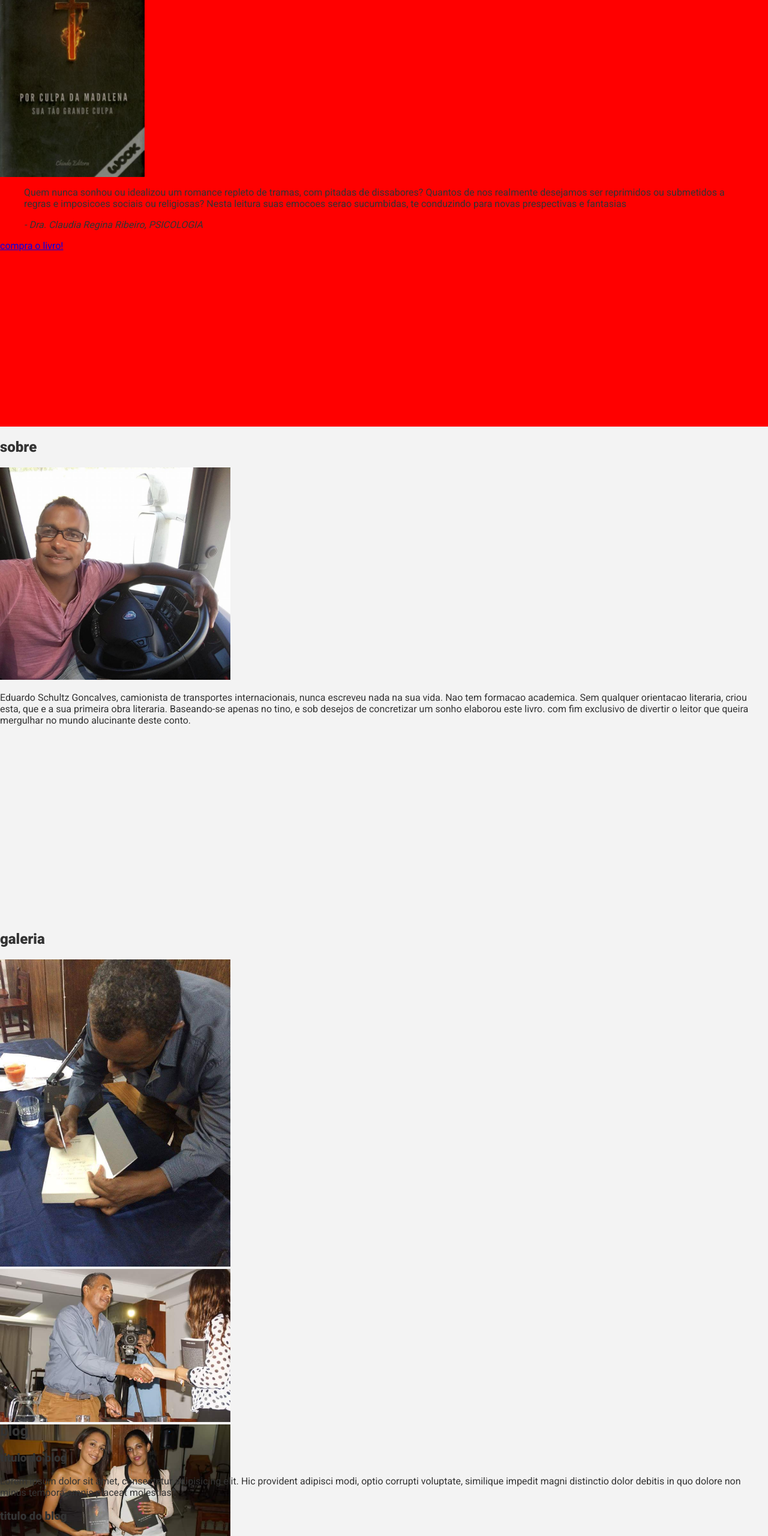
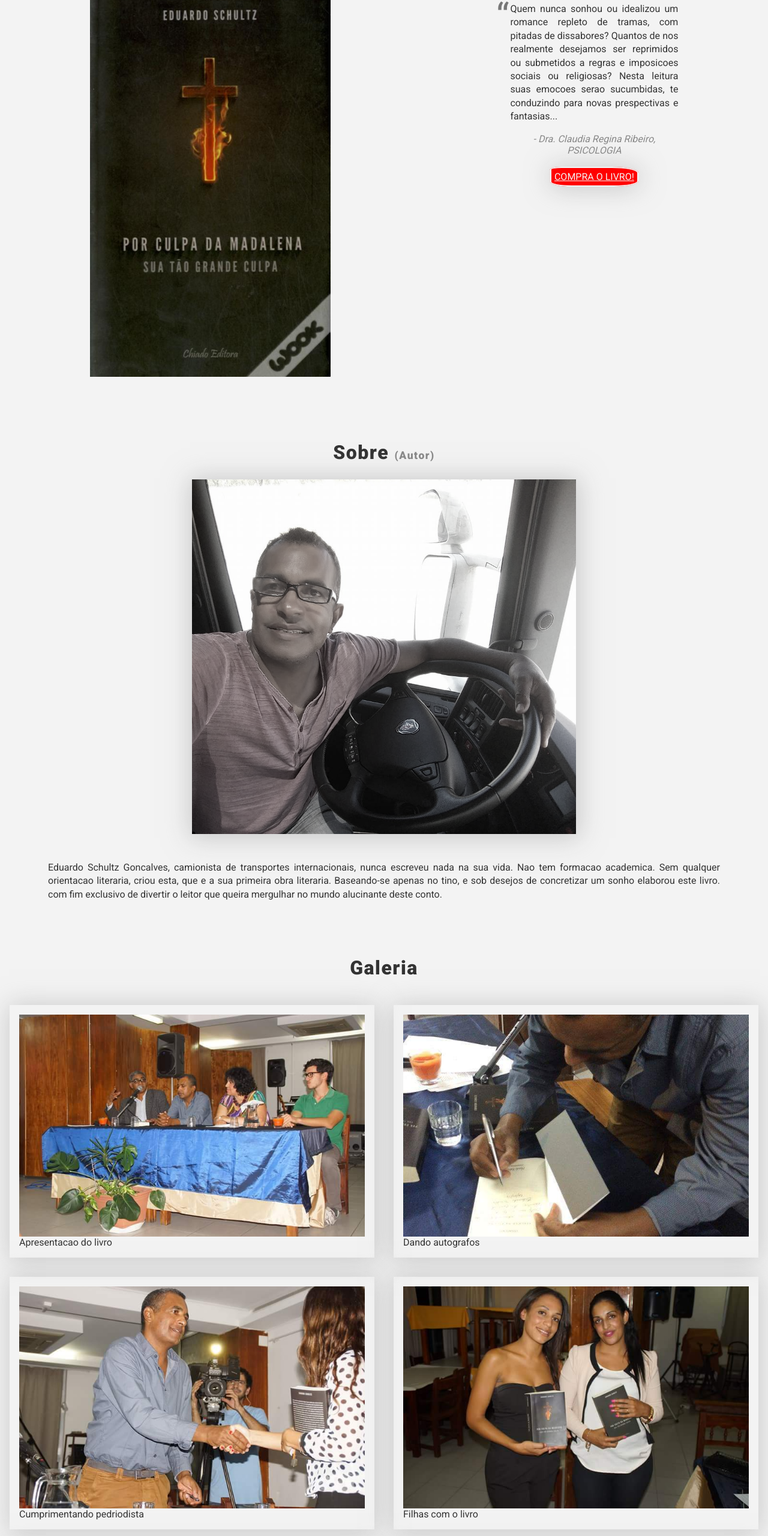
Before and after one commit to GRC-Cyber/eduardo-schultz, a plain HTML site: page index.html in a window 1280 px wide. Shown: the part 240-2800 px from the top of the page at 60% size. Drawn offline with Linux system fonts and the light colour scheme.

Commit message:
add html and css to the blog

```diff
--- a/index.html
+++ b/index.html
@@ -6,19 +6,22 @@
     <meta http-equiv="X-UA-Compatible" content="ie=edge">
     <title>Eduardo Schultz | Blog</title>
     <link href="https://fonts.googleapis.com/css?family=Roboto:400,900" rel="stylesheet">
+    <link rel="stylesheet" href="https://use.fontawesome.com/releases/v5.3.1/css/all.css" integrity="sha384-mzrmE5qonljUremFsqc01SB46JvROS7bZs3IO2EmfFsd15uHvIt+Y8vEf7N7fWAU" crossorigin="anonymous">
+
+
     <link rel="stylesheet" href="main.css">
 </head>
 <body>
     <!-- Start Header -->
     <header>
         <div class="logo">Eduardo <span>Schultz</span></div>
-        <div class="casa-page"><span><a href="#">casa</a></span></div>
+        <div class="casa-page"><span><a href="#casa">casa</a></span></div>
         <nav>
             <ul class="nav-links">
-                <li><a href="#">sobre</a></li>
-                <li><a href="#">galeria</a></li>
-                <li><a href="#">blog</a></li>
-                <li><a href="#">contacto</a></li>
+                <li><a href="#sobre">sobre</a></li>
+                <li><a href="#galeria">galeria</a></li>
+                <li><a href="#blog">blog</a></li>
+                <li><a href="#contacto">contacto</a></li>
             </ul>
         </nav>
     </header>
@@ -27,81 +30,112 @@
     <!-- Start Main -->
     <main>
         <!-- Start Casa/Home -->
-        <section class="casa">
+        <section id="casa" class="casa">
             <div class="casa-card">
                 <div class="casa-img">
                     <img src="/images/capa.jpg" alt="capa do livro por culpa da madalena">
                 </div>
+                <div class="flex-box">
                     <blockquote>
-                    <p>Quem nunca sonhou ou idealizou um romance repleto de tramas, com pitadas de dissabores? Quantos de nos realmente desejamos ser reprimidos ou submetidos a regras e imposicoes sociais ou religiosas? Nesta leitura suas emocoes serao sucumbidas, te conduzindo para novas prespectivas e fantasias</p>
+                        <p>Quem nunca sonhou ou idealizou um romance repleto de tramas, com pitadas de dissabores? Quantos de nos realmente desejamos ser reprimidos ou submetidos a regras e imposicoes sociais ou religiosas? Nesta leitura suas emocoes serao sucumbidas, te conduzindo para novas prespectivas e fantasias...</p>
                         <cite>- Dra. Claudia Regina Ribeiro, PSICOLOGIA</cite>
                     </blockquote>
-                <a href="#">compra o livro!</a>
+                    <a href="https://www.chiadobooks.com/livraria/por-culpa-da-madalena" target="_blank">compra o livro!</a>
+                </div>
             </div>
         </section>
         <!-- End Casa/Home -->
 
         <!-- Start Sobre/About -->
-        <section class="sobre">
-            <h2>sobre</h2>
+        <section id="sobre" class="sobre">
+            <div class="sobre-container">
+                <h2>sobre <small>autor</small></h2>
                 <div class="sobre-image">
                     <img src="/images/ao-volante.jpg" alt="Eduardo ao volante">
                 </div>
                 <p>Eduardo Schultz Goncalves, camionista de transportes internacionais, nunca escreveu nada na sua vida. Nao tem formacao academica. Sem qualquer orientacao literaria, criou esta, que e a sua primeira obra literaria. Baseando-se apenas no tino, e sob desejos de concretizar um sonho elaborou este livro. com fim exclusivo de divertir o leitor que queira mergulhar no mundo alucinante deste conto.</p>
+            </div>
         </section>
         <!-- End Sobre/About -->
 
         <!-- Start Galeria/Gallery -->
-        <section class="galeria">
         <h2>galeria</h2>
-            <div><img src="/images/autografo.jpeg" alt="sessao de autografos"></div>
-            <div><img src="/images/cumprimento.jpeg" alt="autor cumprimenta periodista"></div>
-            <div><img src="/images/filhas.jpeg" alt="filhas com o livro na mao"></div>
-            <div><img src="/images/neta.jpeg" alt="neta com o livro na mao"></div>
-            <div><img src="/images/neve.jpeg" alt="autor em contacto com a neve"></div>
-            <div><img src="/images/apresentacao.jpeg" alt="aprensentacao do livro"></div>
+        <section id="galeria" class="galeria">
+            <figure class="galeria-item">
+                <img src="/images/apresentacao.jpeg" alt="apresentacao do livro">
+                <figcaption class="galeria-image-caption">Apresentacao do livro</figcaption>
+            </figure>
+
+            <figure class="galeria-item">
+                <img src="/images/autografo.jpeg" alt="dando autografos">
+                <figcaption class="galeria-image-caption">Dando autografos</figcaption>
+            </figure>
+
+            <figure class="galeria-item">
+                <img src="/images/cumprimento.jpeg" alt="cumprimentando periodista">
+                <figcaption class="galeria-image-caption">Cumprimentando pedriodista</figcaption>
+            </figure>
+
+            <figure class="galeria-item">
+                <img src="/images/filhas.jpeg" alt="filhas com o livro">
+                <figcaption class="galeria-image-caption">Filhas com o livro</figcaption>
+            </figure>
+
+            <figure class="galeria-item">
+                <img src="/images/neta.jpeg" alt="neta com o livro">
+                <figcaption class="galeria-image-caption">Neta com o livro</figcaption>
+            </figure>
+
+            <figure class="galeria-item">
+                <img src="/images/neve.jpeg" alt="apreciando a neve">
+                <figcaption class="galeria-image-caption">Apreciando a neve</figcaption>
+            </figure>
         </section>
         <!-- Start Galeria/Gallery -->
 
         <!-- Start Blog -->
-        <section class="blog">
+        <section id="blog" class="blog">
             <h2>blog</h2>
             <article>
-                <h3>titulo do blog</h3>
-                <p>Lorem ipsum dolor sit amet, consectetur adipisicing elit. Hic provident adipisci modi, optio corrupti voluptate, similique impedit magni distinctio dolor debitis in quo dolore non minus tempora omnis placeat molestias?</p>
+                <h3>tema do mes</h3>
+                <time datetime="03-08-2018">Agosto 8, 2018</time>
+                <p>Lorem ipsum dolor sit amet, consectetur   quo dolore non minus tempora omnis placeat molestias?</p>
             </article>
             <article>
-                    <h3>titulo do blog</h3>
-                    <p>Lorem ipsum dolor sit amet, consectetur adipisicing elit. Hic provident adipisci modi, optio corrupti voluptate, similique impedit magni distinctio dolor debitis in quo dolore non minus tempora omnis placeat molestias?</p>
+                <h3>tema do mes</h3>
+                <time datetime="03-07-2018">Julho 7, 2018</time>
+                <p>Lorem ipsum dolor sit amet, consectetur   quo dolore non minus tempora omnis placeat molestias?</p>
             </article>
             <article>
-                        <h3>titulo do blog</h3>
-                        <p>Lorem ipsum dolor sit amet, consectetur adipisicing elit. Hic provident adipisci modi, optio corrupti voluptate, similique impedit magni distinctio dolor debitis in quo dolore non minus tempora omnis placeat molestias?</p>
+                <h3>tema do mes</h3>
+                <time datetime="03-06-2018">Junho 9, 2018</time>
+                <p>Lorem ipsum dolor sit amet,  provident   debitis in quo dolore non minus tempora omnis placeat molestias?</p>
             </article>
         </section>
         <!-- End Blog -->
 
         <!-- Start Contacto/Contact -->
-        <section class="contacto">
+        <section id="contacto" class="contacto">
             <h2>Contacto</h2>
+            <div class="card-contacto">
                 <div class="contacto-image">
                     <img src="/images/papi-sentado-1.jpg" alt="eduardo sentado">
                 </div>
-            <p>Lorem ipsum dolor sit amet consectetur, adipisicing elit. Dicta commodi quaerat, totam suscipit temporibus provident deleniti ipsum aliquid eius animi.</p>
+                <p>Se quiser entrar em contacto com Eduardo Schultz Goncalves, pode faze-lo atraves da seguinte forma:</p>
                 <div class="social-links">
-                <a href="#">facebook</a>
-                <a href="#">Gmail</a>
-                <a href="">Twitter</a>
+                    <a href="#"><i class="fab fa-facebook-f"></i></a>
+                    <a href="#"><i class="fab fa-twitter"></i></a>
+                    <a href=""><i class="fab fa-google"></i></a>
+                </div>
             </div>
         </section>
         <!-- End Contacto/Contact -->
-
     </main>
     <!-- End Main -->
 
     <!-- Start Footer -->
     <footer>
-        <small>Helio Goncalves, 2018</small>
+        <p class="footer">&copy; 2018 Helio Goncalves</p>
     </footer>
 
 
--- a/main.css
+++ b/main.css
@@ -18,6 +18,38 @@ body {
     color:#333;
 }
 
+h2 {
+    text-transform: capitalize;
+    letter-spacing: 1.5px;
+    text-align: center;
+    font-size: 2rem;
+}
+
+h3 {
+    text-transform: capitalize;
+    letter-spacing: 1.5px;
+    text-align: center;
+    font-size: 1.5rem;
+}
+
+p {
+    text-align: justify;
+    line-height: 1.4;
+}
+
+small {
+    font-size: 1.1rem;
+    color: #888;;
+}
+
+small::before {
+    content: "\0028";
+}
+
+small::after {
+    content: "\0029"
+}
+
 /* Layout Styles */
 
 /*-----------------*
@@ -25,7 +57,8 @@ body {
 
 header {
     display: flex;
-    margin-bottom: 50px;
+    margin-bottom: 100px;
+    min-height: 16vh;
 }
 
 .logo {
@@ -45,7 +78,7 @@ header {
 .casa-page {
     width: 90px;
     height: 90px;
-    background-color: lightblue;
+    background-color: #d2d2d2;
     border-radius: 0 0 0 100%;
     text-align: center;
     line-height: 50px;
@@ -70,7 +103,7 @@ nav {
     right: 18px;
     width: 180px;
     letter-spacing: 1.5px;
-    z-index: -1;
+
 }
 
 .nav-links {
@@ -142,64 +175,217 @@ nav {
 
 .casa {
 
-    height: 100vh;
-    background-color: red;
+    min-height: 82vh;
+    /* background-color: rgba(255, 0, 0, 0.164); */
 
 }
 
+.casa-card {
+    text-align: center;
+}
+
+.casa-card a {
+    border: 2px solid;
+    padding: 5px;
+    text-transform: uppercase;
+    margin-top: 10px;
+    box-shadow: 1px 2px 40px 2px rgba(160, 160, 160, .5);
+    color: inherit;
+    /* animation for the button */
+    animation-name: mybutton;
+    animation-duration: 4s;
+    animation-iteration-count: 6;
+    animation-delay: 3s;
+}
+
+@keyframes mybutton {
+    0% {border-radius:0 }
+    25% {border-top-left-radius:30%;background-color: red; color: #f3f3f3 }
+    50% {border-top-right-radius:30%; }
+    75% {border-bottom-right-radius:30%;background-color: red; color: #f3f3f3 }
+    100% {border-bottom-left-radius:30%; }
+}
+
 .casa-img {
-    height: 30vw;
+    height: 50vw;
+    margin-bottom: 30px;
 }
 
 .casa-img img {
     height: 100%;
 }
 
+blockquote {
+    margin: 0 auto 25px auto;
+    max-width: 280px;
+}
+
+blockquote p {
+    position: relative;
+
+}
+
+blockquote p::before {
+    content: open-quote;
+    color: #777;
+    font-size: 60px;
+    /* font-weight: bold; */
+    position: absolute;
+    right: 282px;
+    top: -18px;
+}
+
+blockquote cite {
+    color: #888;
+}
+
 /* SOBRE */
 .sobre {
-    height: 100vh;
+    min-height: 101vh;
+    /* background-color: gray; */
+    padding: 50px 25px 0 25px;
+    margin-bottom: 70px;
 }
+
+.sobre-container {
+    margin: 0 auto;
+}
+.sobre-container p {
+    min-width: 150px;
+    padding-top: 25px;
+}
+
 .sobre-image {
-    width: 30vw;
+    width: 70vw;
+    margin: 0 auto;
+    /* box-shadow: 1px 2px 40px 2px rgba(160, 160, 160, .5); */
 }
 
 .sobre-image img {
     width: 100%;
+    box-shadow: 1px 2px 40px 5px rgba(160, 160, 160, .5);
+    filter: grayscale(80%);
 }
 
 /* GALERIA */
 .galeria {
-    height: 100vh;
+    width: 100%;
+    display: flex;
+    flex-flow: row wrap;
 }
 
-.galeria div {
-    width: 30vw;
+.galeria-item {
+    width: 100%;
+    padding: 1rem;
+    margin: 1rem;
+    box-shadow: 1px 2px 40px 2px rgba(160, 160, 160, .5);
 }
 
-.galeria div img {
+.galeria-item img {
     width: 100%;
+    display: block;
+}
+
+/* BLOG */
+.blog {
+    min-height: 100vh;
+    /* background-color: brown; */
+    padding: 45px 30px 0 30px;
+}
+
+.blog time {
+    color: #888;
 }
 
 /* CONTACTO */
+.card-contacto {
+    margin: 0 auto;
+}
+
 .contacto {
-    height: 100vh;
+    min-height: 101vh;
+    /* background-color: green; */
+    padding: 65px 30px 0 30px;
+    margin-top: -17px;
 }
 
 .contacto-image  {
-    width: 30vw;
+    width: 50vw;
+    margin: 0 auto;
 }
 
 .contacto-image img {
     width: 100%;
+    box-shadow: 1px 2px 7px 2px rgba(160, 160, 160, .5);
 }
 
-/* FOOTER */
+.contacto .social-links {
+    text-align: center;
+    font-size: 25px;
+    margin-top: 35px;
+}
+
+.contacto .social-links a {
+    padding: 10px;
+    color: inherit;
+}
+
+/*-----------------*
+*----- FOOTER -----*/
 
 footer {
+    margin-top: -14px;
     width: 150px;
     height: 90px;
-    background-color: lightblue;
+    background-color: #d9e5e5;
     border-radius: 0 100% 0 0;
     text-align: center;
     line-height: 50px;
 }
+
+footer .footer {
+    text-align: unset;
+    font-size: .88rem;
+    transform: translate(-13%, 75%);
+}
+
+/*-----------------*
+*----- MEDIA QUERIES -----*/
+
+@media only screen and (min-width: 360px) and (orientation: landscape) {
+    .casa-card {
+        display: flex;
+        justify-content: space-around;
+    }
+
+    .sobre-image {
+        max-width: 50vw;
+    }
+
+    .sobre {
+        padding: 50px 80px;
+        margin-bottom: 20px;
+    }
+
+    .galeria-item {
+        flex-basis: calc(50% - 2rem);
+    }
+
+    .galeria-item img {
+        height: 370px;
+        object-fit: cover;
+        object-position: center center;
+    }
+
+    .blog {
+        padding: 35px 30px 30px;
+    }
+
+    .contacto-image {
+        max-width: 40vw;
+    }
+
+    .contacto {
+        padding: 35px 60px 30px 60px;
+    }
+}
```
Lines whose indentation alone changed are shown as unchanged.
